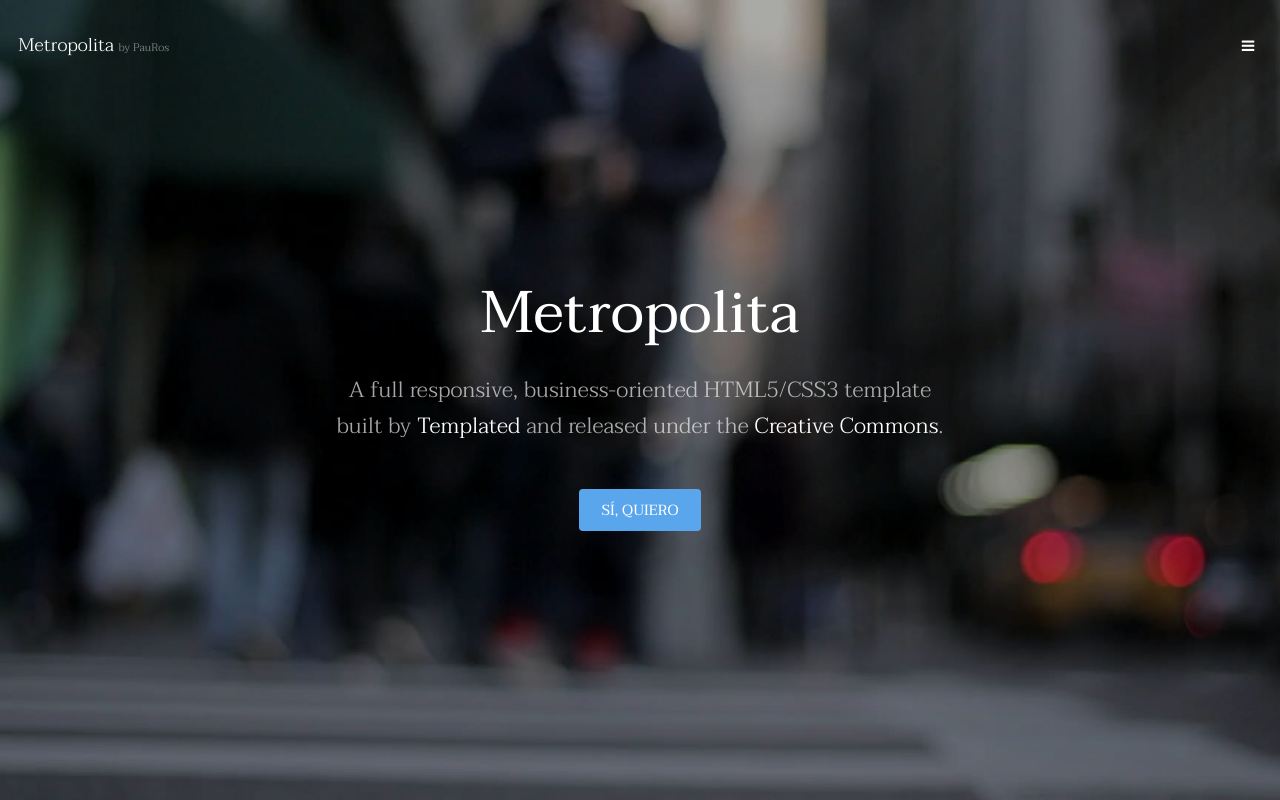
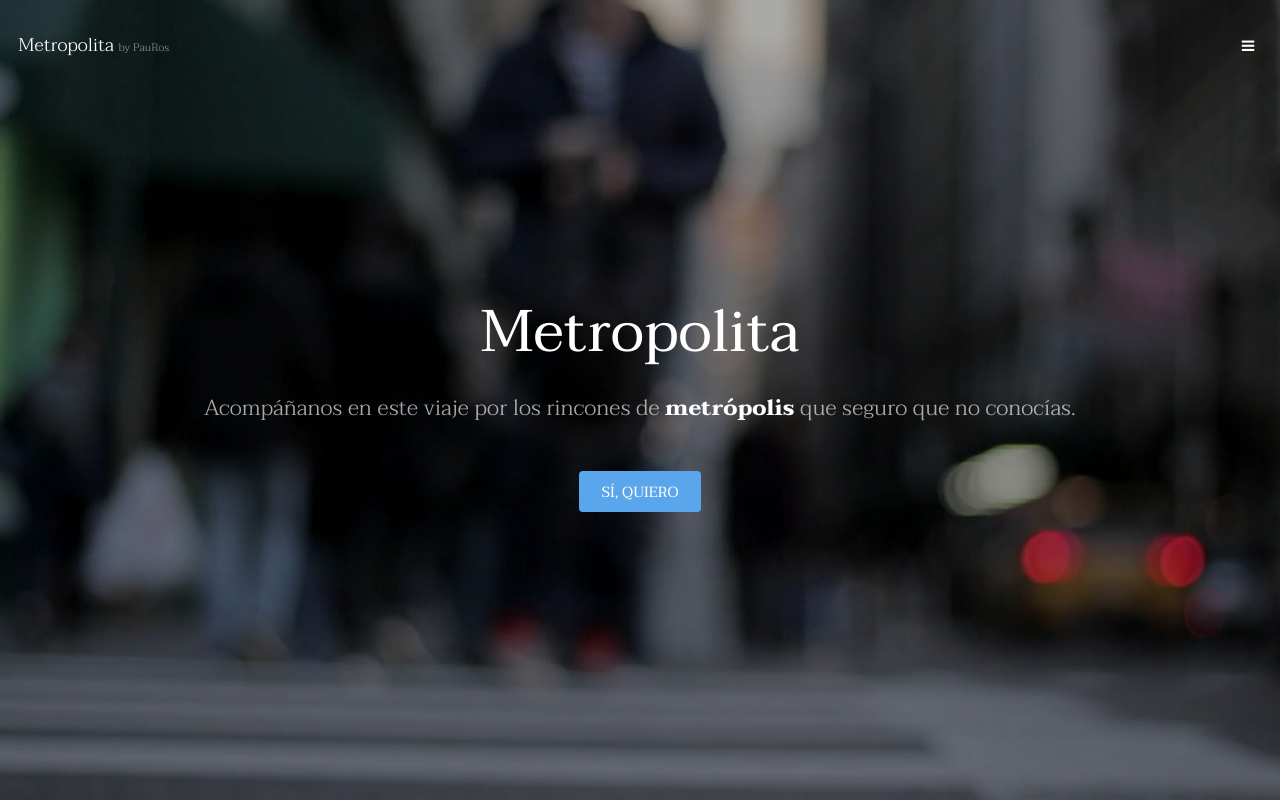
Before and after one commit to pauroscastello/REP_04_METROPOLITA, a plain HTML site: page index.html in a window 1280 px wide. Shown: the top 800 px of the page. Drawn offline with Linux system fonts and the light colour scheme.

Commit message:
negrita fuerte blanco en la frase de portada por PatriciaUriz

```diff
--- a/assets/css/main.css
+++ b/assets/css/main.css
@@ -4232,3 +4232,5 @@
 #footer section {
     display: none;
 }
+#banner b{color:white;font-weight: 900; !important
+}
--- a/index.html
+++ b/index.html
@@ -37,8 +37,7 @@
 			<section id="banner" data-video="images/banner">
 				<div class="inner">
 					<h1>Metropolita</h1>
-					<p>A full responsive, business-oriented HTML5/CSS3 template<br />
-					built by <a href="https://templated.co/">Templated</a> and released under the <a href="https://templated.co/license">Creative Commons</a>.</p>
+					<p>Acompáñanos en este viaje por los rincones de <b>metrópolis</b> que seguro que no conocías.<br /></p>
 					<a href="#one" class="button special scrolly">Sí, quiero</a>
 				</div>
 			</section>
```
